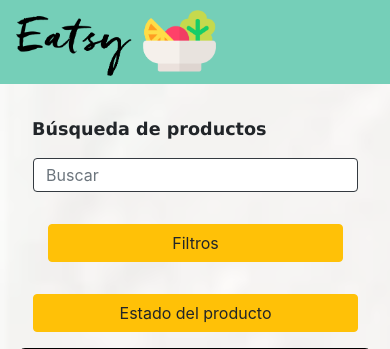
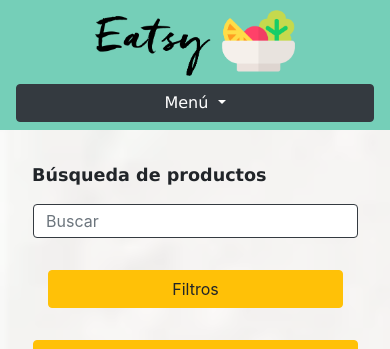
Before and after one commit to fersolesp/Eatsy, a Django app: page /product/list in a window 390 px wide. Shown: the top 349 px of the page. Run offline with Django 3.2, Linux system fonts and the light colour scheme; a user stored in the database is signed in; data comes from the database, SQL or seed files in the repository; some libraries are stand-ins or nearby versions.

Commit message:
fix: se han linkeado todos los botones
También se ha arreglado el responsive de la página. Issue #126.

```diff
--- a/product/templates/products/base.html
+++ b/product/templates/products/base.html
@@ -25,11 +25,10 @@
     <!-- Navbar -->
     <div class="navbar">
 
-        <!-- Logo -->
+        <!-- MENU PARA ORDENADOR -->
         <b-navbar-brand href="/">
-            <a href="/"><img class="imgheader" src="{% static 'img/logoheader.png' %}"></a>
+            <a href="/"><img id="menuNormal" class="imgheader" src="{% static 'img/logoheader.png' %}"></a>
         </b-navbar-brand>
-
             <div></div>
             <div></div>
             <div></div>
@@ -41,14 +40,11 @@
             <div></div>
 
             {% if user.is_superuser %}
-        <a id="botonProductosHeader1" class="btn btn-dark" href="/product/list" role="button">Revisar reportes</a> {% endif %}
+            <a id="menuNormal" class="btn btn-dark" href="/product/report/list" role="button">Revisar reportes</a> {% endif %}
 
-        <!-- Productos -->
-        <a id="botonProductosHeader1" class="btn btn-dark" href="/product/list" role="button">Lista de productos</a>
-
-        <!-- Collapse -->
-        <div class="dropdown show">
-            <a class="btn btn-dark dropdown-toggle" href="#" role="button" id="botonProductosHeader1" data-toggle="dropdown" aria-haspopup="true" aria-expanded="false">
+            <a id="menuNormal"  class="btn btn-dark" href="/product/list" role="button">Lista de productos</a>
+            <div id="menuNormal"  class="dropdown show">
+                <a class="btn btn-dark dropdown-toggle" href="#" role="button" data-toggle="dropdown" aria-haspopup="true" aria-expanded="false">
                 Mi cuenta
             </a>
 
@@ -56,6 +52,35 @@
                     <a class="dropdown-item" href="#">Mi Perfil</a>
                     <a class="dropdown-item" href="#">Cerrar sesión</a>
                 </div>
+            </div>
+
+            <!-- MENU PARA EL MOVIL -->
+            <div id="menuMovil" class="collapse navbar-collapse navbar-ex1-collapse ">
+            <div class="row justify-content-center">
+                <b-navbar-brand href="/">
+                    <a href="/"><img class="imgheader" src="{% static 'img/logoheader.png' %}"></a>
+                </b-navbar-brand>
+            </div>
+                <ul  class="nav navbar-nav mt-2">
+                    <a href="#" class="dropdown-toggle btn btn-dark" data-toggle="dropdown">
+                      Menú <b class="caret"></b>
+                    </a>
+                    <div style="background-color: #343a40" class="dropdown-menu ">
+                        {% if user.is_superuser %}
+                        <a class="btn btn-dark col-12" href="/product/report/list" role="button">Revisar reportes</a> {% endif %}
+
+                        <a  class="btn btn-dark col-12" href="/product/list" role="button">Lista de productos</a>
+                            <a class="btn btn-dark dropdown show dropdown-toggle col-12" href="#" role="button" data-toggle="dropdown" aria-haspopup="true" aria-expanded="false">
+                            Mi cuenta
+                        </a>
+
+                            <div style="background-color: #343a40;border: none;"  class="dropdown-menu col-12" aria-labelledby="dropdownMenuLink">
+                                <a style="color: white" class="dropdown-item col-12 text-center" href="#">Mi Perfil</a>
+                                <a style="color: white" class="dropdown-item col-12 text-center" href="#">Cerrar sesión</a>
+                            </div>
+                        </div>
+                    </div>
+                </ul>
             </div>
     </div>
 
--- a/product/templates/products/show.html
+++ b/product/templates/products/show.html
@@ -271,5 +271,6 @@
     />
 </a>
 {% if user.is_superuser %}
-<a href="#" class="btn btn-success btn-lg" role="button" aria-disabled="true">Editar</a></div>
-{% endif %} {% endblock %}
+<a href="/product/review/{{product.id}}" class="btn btn-success btn-lg" role="button" aria-disabled="true">Editar</a>
+{% endif %}
+{% endblock %}
--- a/static/estilo/style.css
+++ b/static/estilo/style.css
@@ -313,11 +313,11 @@ a {
     padding-left: 2em;
 }
 
-#botonProductosHeader1 {
+#menuNormal {
     display: block;
 }
 
-#botonProductosHeader2 {
+#menuMovil {
     display: none;
 }
 
@@ -325,13 +325,14 @@ a {
     background-color: #75cfb8;
     color: black;
 }
-
+.active {
+}
 
 @media (max-width: 450px) {
-    #botonProductosHeader2 {
+    #menuMovil {
         display: block;
     }
-    #botonProductosHeader1 {
+    #menuNormal {
         display: none;
     }
     .page-content {
```
Also changed, not shown: product/templates/products/list.html (+32 -5 lines). Lines whose indentation alone changed are shown as unchanged.
